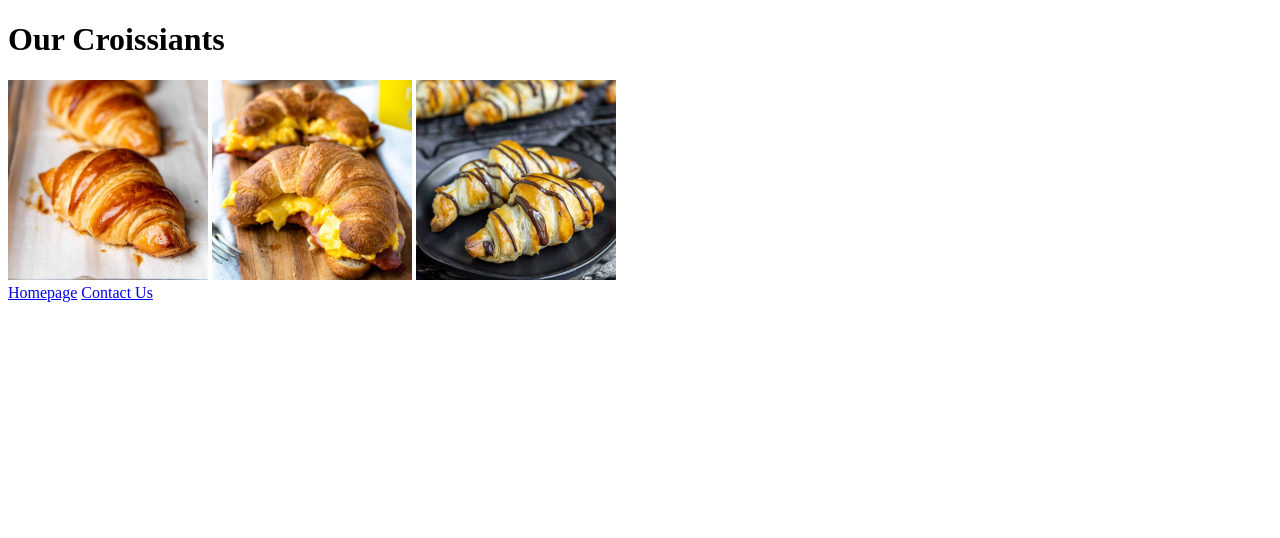
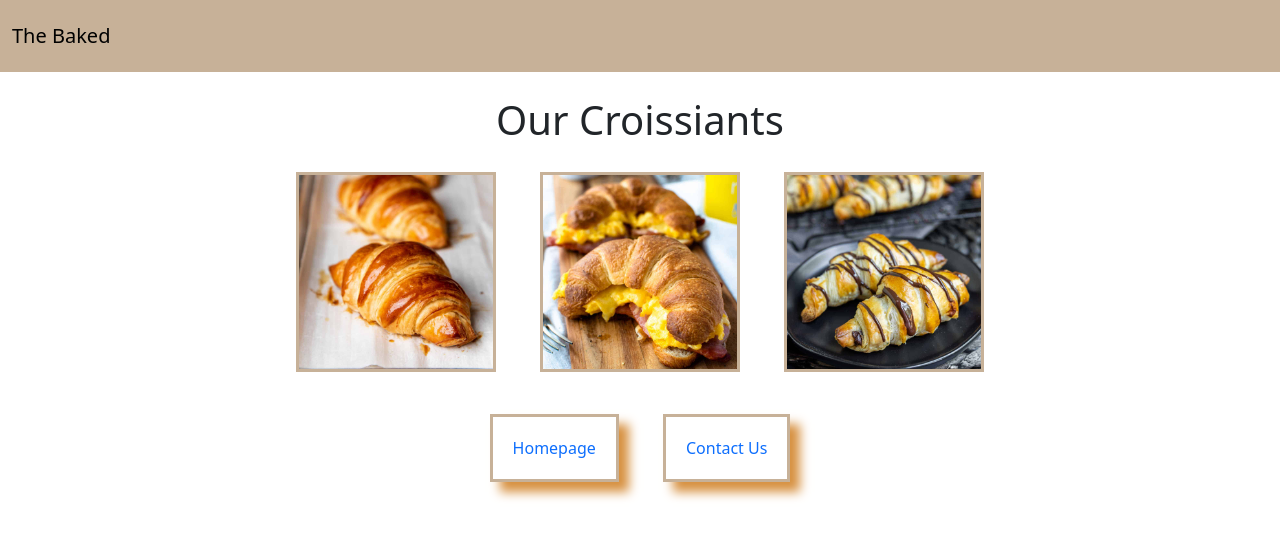
Before and after one commit to thembelihle22/Crossiant-webpage, a plain HTML site: page photo.html in a window 1280 px wide. Drawn offline with nearby package versions, Linux system fonts and the light colour scheme.

Commit message:
CSS styling to html framework

```diff
--- a/photo.html
+++ b/photo.html
@@ -3,17 +3,38 @@
   <head>
     <meta charset="UTF-8" />
     <meta name="viewport" content="width=device-width, initial-scale=1.0" />
+    <link rel="stylesheet" href="scr/style.css" />
+
     <title>Document</title>
+    <link
+      href="https://cdn.jsdelivr.net/npm/bootstrap@5.3.3/dist/css/bootstrap.min.css"
+      rel="stylesheet"
+      integrity="sha384-QWTKZyjpPEjISv5WaRU9OFeRpok6YctnYmDr5pNlyT2bRjXh0JMhjY6hW+ALEwIH"
+      crossorigin="anonymous"
+    />
   </head>
   <body>
-    <h1>Our Croissiants</h1>
-
-    <img src="scr/Croissants-img1.jpg" alt="" width="200px" />
-    <img src="scr/Croissiant-img2.jpg" alt="" width="200px" />
-    <img src="scr/Croissants-img3.jpg" alt="" width="200px" />
+    <nav class="navbar" style="background-color: #c7b198">
+      <nav class="navbar">
+        <div class="container-fluid">
+          <a class="navbar-brand" href="#">The Baked</a>
+        </div>
+      </nav>
+    </nav>
 
     <br />
-    <a href="/index.html">Homepage</a>
-    <a href="contact.html">Contact Us</a>
+    <h1 class="croissiant">Our Croissiants</h1>
+
+    <div class="menu-img">
+      <img src="scr/Croissants-img1.jpg" alt="" width="200px" class="menu" />
+      <img src="scr/Croissiant-img2.jpg" alt="" width="200px" class="menu" />
+      <img src="scr/Croissants-img3.jpg" alt="" width="200px" class="menu" />
+    </div>
+
+    <br />
+    <div class="buttons">
+      <a href="/" class="button">Homepage</a>
+      <a href="contact.html" class="button">Contact Us</a>
+    </div>
   </body>
 </html>
--- a/scr/style.css
+++ b/scr/style.css
@@ -0,0 +1,34 @@
+:root {
+  --box-shadow: 10px 10px 10px #d79141;
+}
+
+body {
+  margin: 600px;
+  max-width: auto;
+}
+
+.menu {
+  margin: 20px;
+  border: 3px solid #c7b198;
+}
+
+.menu-img {
+  text-align: center;
+}
+
+.croissiant {
+  text-align: center;
+}
+
+.buttons {
+  text-align: center;
+  margin: 20px;
+}
+
+.button {
+  text-decoration: none;
+  padding: 20px;
+  margin: 20px;
+  border: 3px solid #c7b198;
+  box-shadow: var(--box-shadow);
+}
```
Also changed, not shown: contact.html (+30 -7 lines), index.html (+24 -2 lines).
